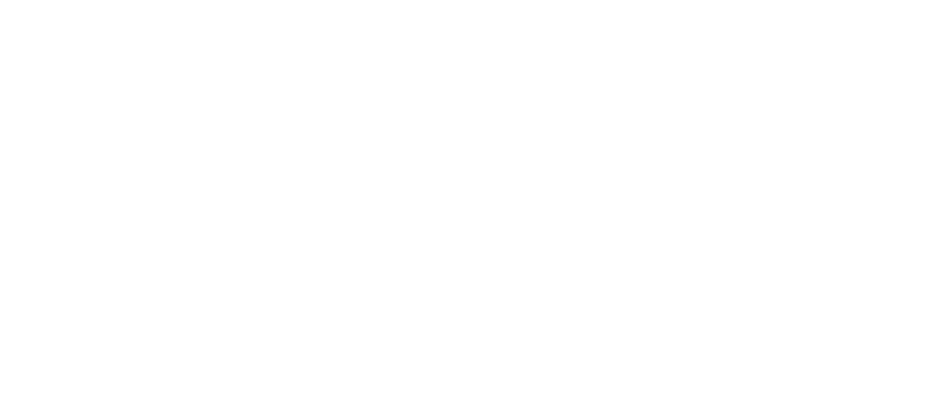
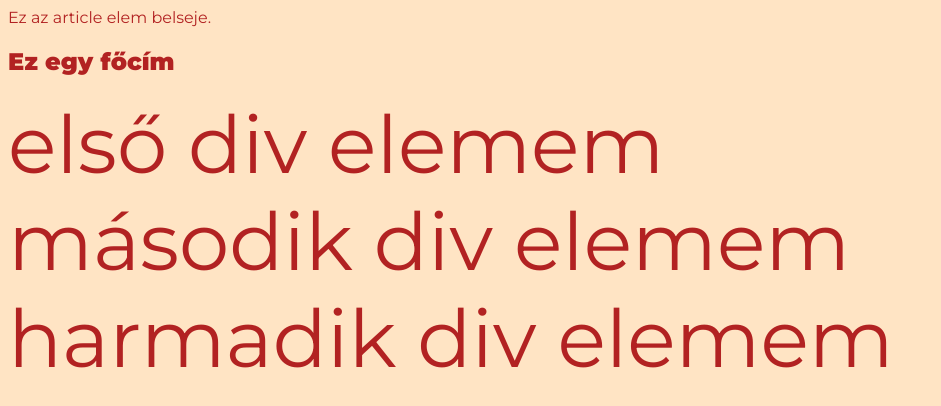
Before and after one commit to agtalpai/w1-practice, a plain HTML site: page frontend/index.html in a window 1280 px wide. Shown: the whole page, without its empty margins (0-941 px from the left). Drawn offline with Linux system fonts and the light colour scheme.

Commit message:
end of day #1

```diff
--- a/frontend/index.html
+++ b/frontend/index.html
@@ -4,9 +4,19 @@
 	<meta charset="UTF-8">
 	<meta http-equiv="X-UA-Compatible" content="IE=edge">
 	<meta name="viewport" content="width=device-width, initial-scale=1.0">
-	<title>This is FRONTEND</title>
+	<title>Document</title>
+	<link rel="preconnect" href="https://fonts.googleapis.com">
+	<link rel="preconnect" href="https://fonts.gstatic.com" crossorigin>
+	<link href="https://fonts.googleapis.com/css2?family=Montserrat:wght@400;900&display=swap" rel="stylesheet">
+	<link rel="stylesheet" href="style.css">
 </head>
 <body>
-	<div id="root"></div>
+	<article>
+		Ez az article elem belseje.
+		<h1 id="title">Ez egy főcím</h1>
+		<div>első div elemem</div>
+		<div>második div elemem</div>
+		<div>harmadik div elemem</div>
+	</article>
 </body>
 </html>
--- /dev/null
+++ b/frontend/style.css
@@ -0,0 +1,14 @@
+body {
+    background-color:bisque;
+    font-family: 'Montserrat', sans-serif;
+    color:firebrick;
+}
+
+h1 {
+    font-weight: 900;
+}
+
+div {
+    font-weight: 400;
+    font-size: 80px;
+}
```
